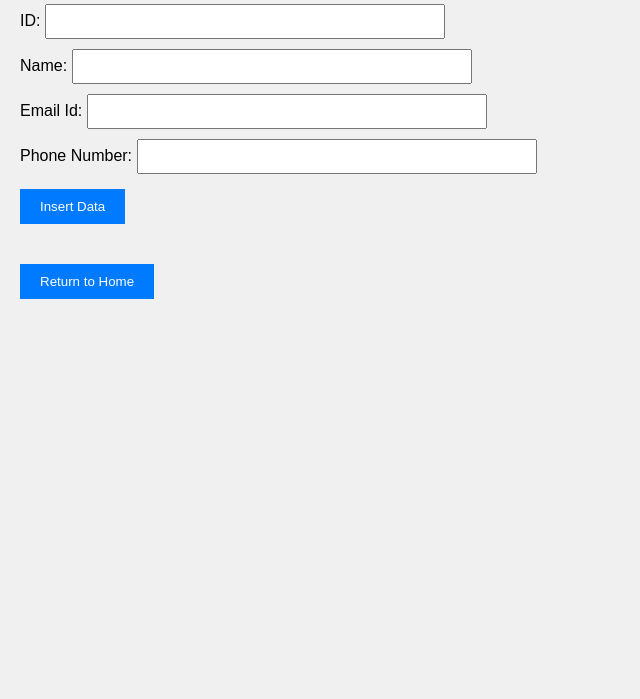
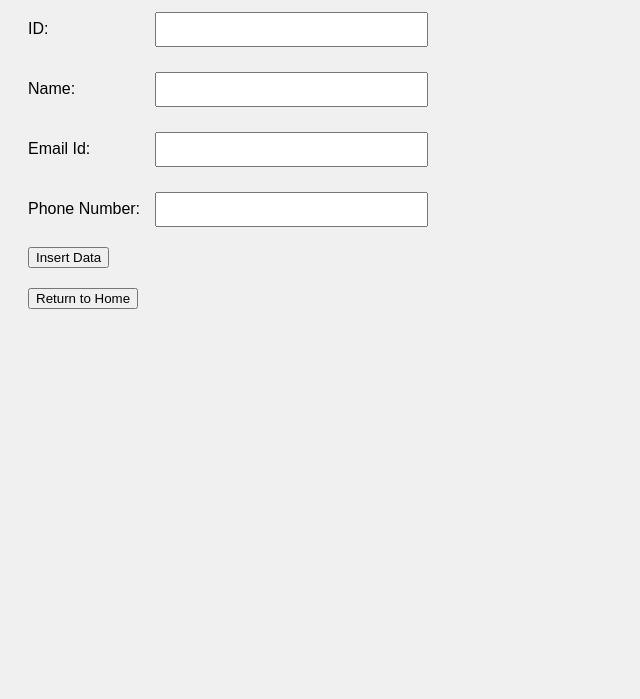
Before and after one commit to vinayb91/may, a plain HTML site: page frontend/insert.html in a window 1280 px wide. Shown: the part 101-800 px from the top of the page, without its empty margins (0-640 px from the left). Drawn offline with Linux system fonts and the light colour scheme.

Commit message:
second commit

```diff
--- a/frontend/insert.html
+++ b/frontend/insert.html
@@ -7,13 +7,32 @@
 </head>
 <body>
     <h1>Insert Data</h1>
+    <div class="form-container">
+
     <form id="insertForm">
-        ID: <input type="text" name="id" required><br>
-        Name: <input type="text" name="name" required><br>
-        Email Id: <input type="email" name="email" required><br>
-        Phone Number: <input type="text" name="phone" required><br>
+        <div class="form-group">
+            <label for="id">ID:</label>
+            <input type="text" name="id" required>
+        </div>
+        <div class="form-group">
+            <label for="name">Name:</label>
+            <input type="text" name="name" required>
+        </div>
+        <div class="form-group">
+            <label for="email">Email Id:</label>
+            <input type="email" name="email" required>
+        </div>
+        <div class="form-group">
+            <label for="phone">Phone Number:</label>
+            <input type="text" name="phone" required>
+        </div>
+
+
+
         <button type="submit">Insert Data</button>
     </form>
+
+</div>
     <button onclick="location.href='index.html'">Return to Home</button>
     <div id="message"></div>
     <script src="script.js"></script>
--- a/frontend/styles.css
+++ b/frontend/styles.css
@@ -2,10 +2,10 @@ body {
   font-family: Arial, sans-serif;
   padding: 20px;
   background-color: #f0f0f0;
-    margin: auto;
 }
 
-h1 {
+h4 {
+  margin-left: 50px;
   color: #333;
 }
 
@@ -22,19 +22,43 @@ input {
 }
 
 button {
-    padding: 10px 20px;
-    margin: 10px 0;
-    background-color: #007BFF;
-    color: white;
-    border: none;
   cursor: pointer;
 }
 
-button:hover {
-    background-color: #0056b3;
+#message,
+#result {
+  margin-top: 20px;
+  color: #007bff;
+}
+.action-btn {
+  box-sizing: border-box;
 }
 
-#message, #result {
-    margin-top: 20px;
-    color: #007BFF;
+.action {
 }
+.action p {
+  margin: 5px;
+  display: inline-block;
+  width: 300px;
+}
+
+.form-group {
+  display: flex;
+  justify-content: space-between;
+  align-items: center;
+  margin-bottom: 15px;
+}
+.form-group label {
+  width: 30%;
+  margin-right: 10px;
+}
+
+.form-group input {
+  width: 70%;
+  padding: 8px;
+  box-sizing: border-box;
+}
+.form-container {
+    width: 400px;
+
+}
```
Also changed, not shown: frontend/hello.html (added, +11 -0 lines), frontend/index.html (+12 -9 lines), backendInNode/main.js (added). Lines whose indentation alone changed are shown as unchanged.
